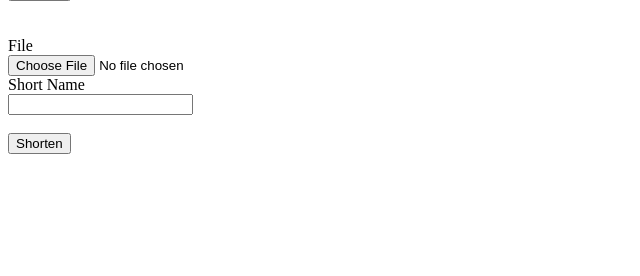
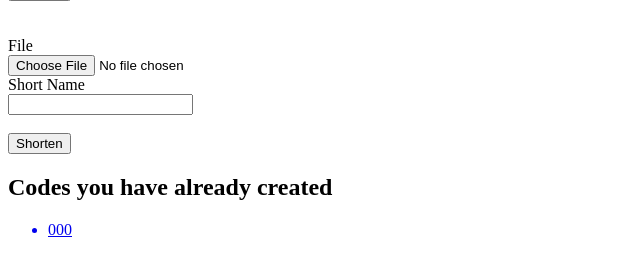
Before and after one commit to Coryf65/Python_Flask, a Flask app: template templates/home.html in a window 1280 px wide. Shown: the part 196-472 px from the top of the page, without its empty margins (0-640 px from the left). Run offline with Flask 2, Linux system fonts and the light colour scheme; the template is opened without the code that fills it: most values are stand-ins (such as "Sample title", 1, 10 or a date in 2020).

Commit message:
links that display on home page now show user codes created

```diff
--- a/app.py
+++ b/app.py
@@ -1,9 +1,10 @@
 # This file creates the flask app
-from flask import Flask, render_template, request, redirect, url_for, flash, abort
+from flask import Flask, render_template, request, redirect, url_for, flash, abort, session
 import json
 import os.path
-# tool to chekc if a file is safe to upload
+# tool to check if a file is safe to upload
 from werkzeug.utils import secure_filename
+
 
 app = Flask(__name__)
 # if in production you want to generate a very long random key
@@ -13,7 +14,7 @@ app.secret_key = 'hjas83jasnuka9n338793jsa83747239ejekjnwuq938h'
 @app.route('/')
 def home():
     # we are going to user our new template
-    return render_template('home.html')
+    return render_template('home.html', codes=session.keys())
 
 @app.route('/your-url', methods=['GET', 'POST'])
 def your_url():
@@ -47,6 +48,8 @@ def your_url():
         # saving to JSON file
         with open('urls.json', 'w') as url_file:
             json.dump(urls, url_file)
+            # also want to store as a cookie
+            session[request.form['code']] = True
         return render_template('your_url.html', code=request.form['code'])
     else:
         return redirect(url_for('home'))
--- a/templates/home.html
+++ b/templates/home.html
@@ -52,4 +52,20 @@
         <input type="submit" value="Shorten" required>
     </form>
 
+    {% if codes %}
+    <h2>
+        Codes you have already created
+    </h2>
+
+    <ul>
+        {% for code in codes %}
+        <a href="{{ url_for('redirect_to_url', code=code) }}">
+            <li> {{ code }} </li>
+        </a>
+        {% endfor %}
+    </ul>
+
+    {% endif %}
+
+
 </body>
--- a/urls.json
+++ b/urls.json
@@ -1 +1 @@
-{"Code": {"url": "https://www.github.com/"}, "go": {"url": "https://www.google.com/"}, "rj45": {"file": "rj45RJ45-Pinout-T568B.jpg"}}
+{"go": {"url": "https://www.bing.com/"}, "rj45": {"file": "rj45Capture.PNG"}}
```
Also changed, not shown: static/user_files/rj45Capture.PNG (added), static/user_files/rj45RJ45-Pinout-T568B.jpg (deleted).
